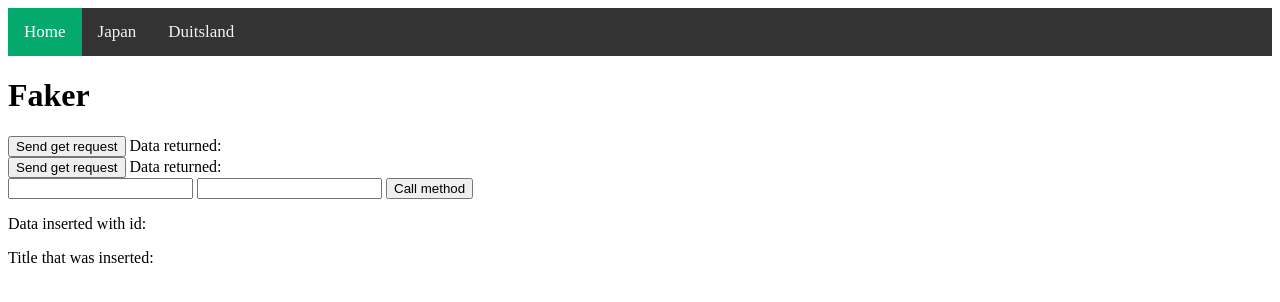
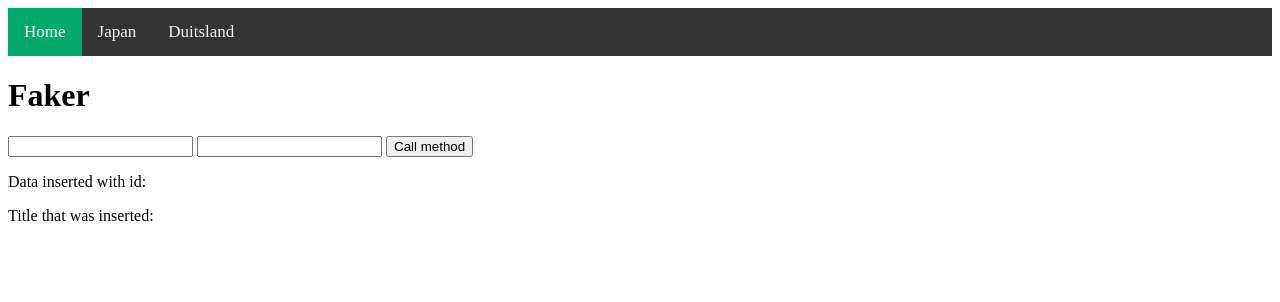
Before and after one commit to BrentVandeReyd/BrentVandeReyd.github.io, a plain HTML site: page index.html in a window 1280 px wide. Drawn offline with nearby package versions, Linux system fonts and the light colour scheme.

Commit message:
Update index.html

```diff
--- a/index.html
+++ b/index.html
@@ -10,27 +10,6 @@
         <a href="duits">Duitsland</a>
     </div>
     <h1>Faker</h1>
-
-    <div x-data="{
-        responsedata: null,
-        async getData() {
-            this.responsedata = await (await fetch('https://randomizer-service-brentvandereyd.cloud.okteto.net/japan')).json();
-        }
-    }">
-        <button x-on:click="getData">Send get request</button>
-        Data returned: <strong x-text="responsedata[0]">Placeholder</strong>
-    </div>
-
-    <div x-data="{
-        responsedata: null,
-        async getData() {
-            this.responsedata = await (await fetch('https://randomizer-service-brentvandereyd.cloud.okteto.net/internet')).json();
-        }
-    }">
-        <button x-on:click="getData">Send get request</button>
-        Data returned: <strong x-text="responsedata[0]">Placeholder</strong>
-    </div>
-
 
     <div x-data="{
         responsedata: null,
```
